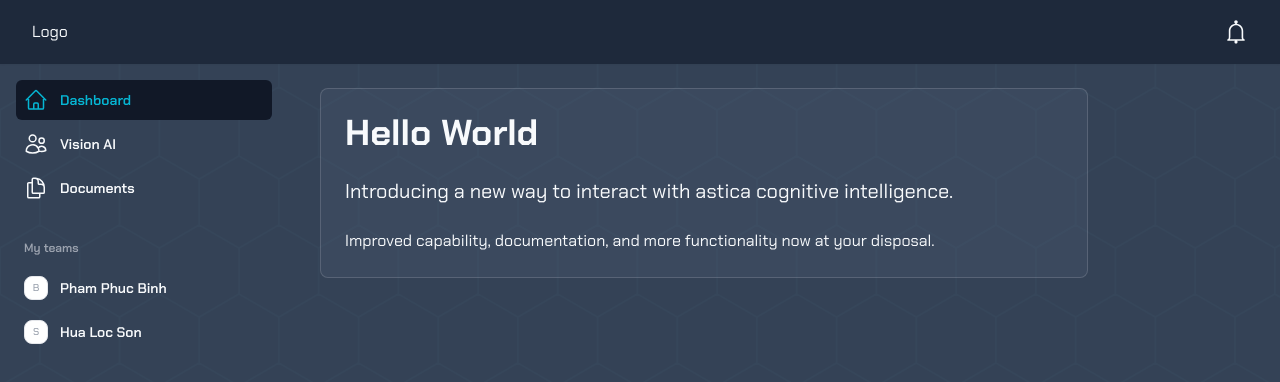
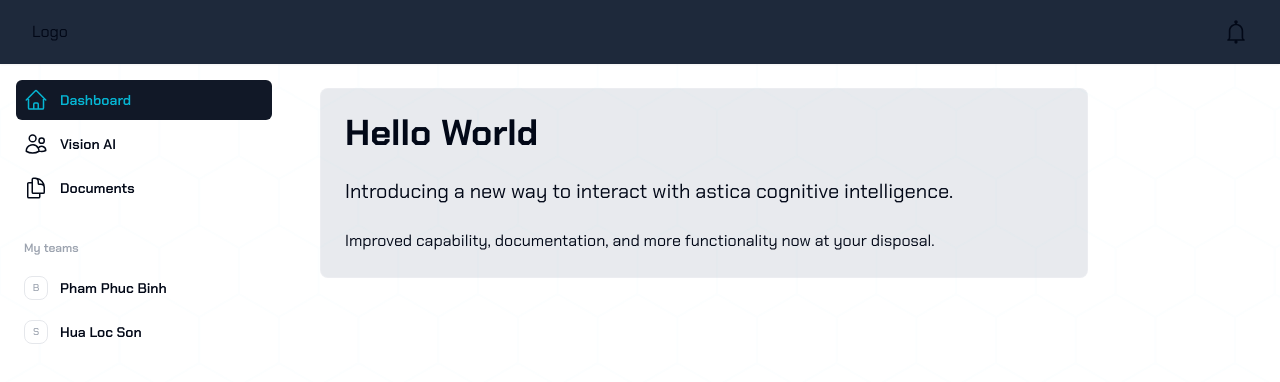
Before and after one commit to hualocson/crystal-fe, a Next.js app: page / in a window 1280 px wide. Shown: the top 382 px of the page. Built offline with nearby package versions, Linux system fonts and the light colour scheme.

Commit message:
UPDATE: change theme

```diff
--- a/src/app/layout.jsx
+++ b/src/app/layout.jsx
@@ -15,7 +15,7 @@ export const metadata = {
 
 export default function RootLayout({ children }) {
   return (
-    <html lang="en" className="dark">
+    <html lang="en">
       <body className={cn(chakraPetch.className, "")}>
         <MainLayout>{children}</MainLayout>
       </body>
```
